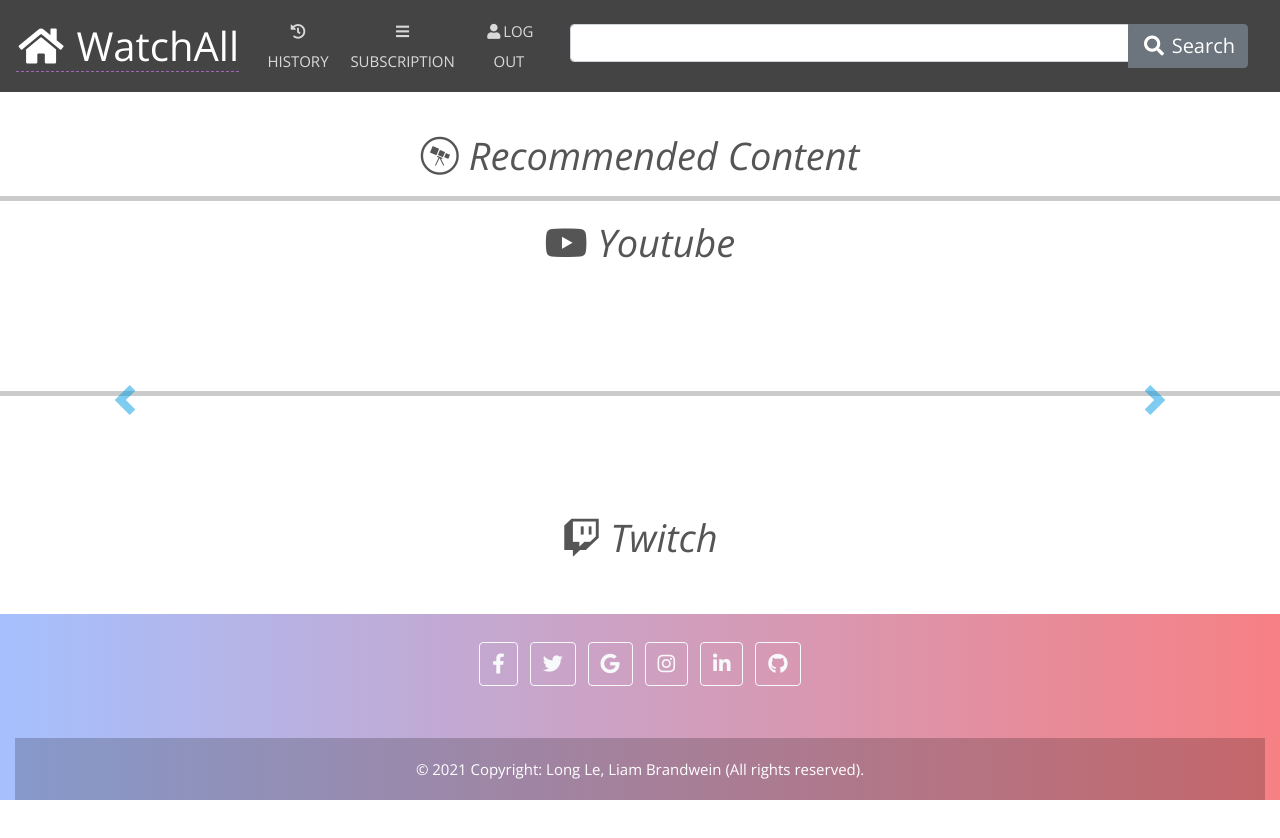
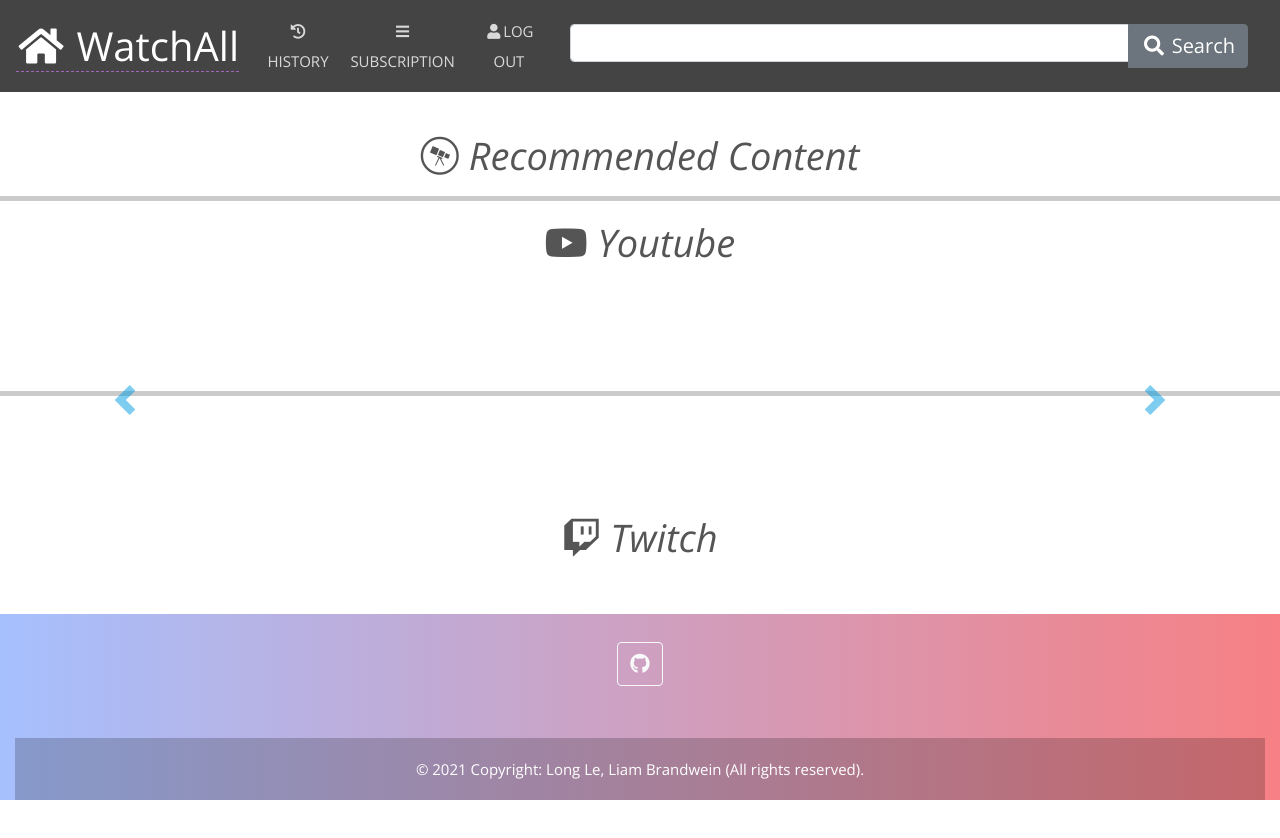
Before and after one commit to liambrandwein/cs326-final-alpha, a website with bundled scripts: page src/index.html in a window 1280 px wide. Shown: the top 838 px of the page. Built offline with nearby package versions, Linux system fonts and the light colour scheme; files whose address does not match are found by name.

Commit message:
remove rickroll

```diff
--- a/src/footer.html
+++ b/src/footer.html
@@ -8,32 +8,32 @@
         <!-- Section: Social media -->
         <section class="mb-4">
             <!-- Facebook -->
-            <a class="btn btn-outline-light btn-floating m-1"
+            <!-- <a class="btn btn-outline-light btn-floating m-1"
                 href="https://www.youtube.com/watch?v=dQw4w9WgXcQ&ab_channel=RickAstley" role="button"><i
-                    class="fab fa-facebook-f"></i></a>
+                    class="fab fa-facebook-f"></i></a> -->
 
             <!-- Twitter -->
-            <a class="btn btn-outline-light btn-floating m-1"
+            <!-- <a class="btn btn-outline-light btn-floating m-1"
                 href="https://www.youtube.com/watch?v=dQw4w9WgXcQ&ab_channel=RickAstley" role="button"><i
-                    class="fab fa-twitter"></i></a>
+                    class="fab fa-twitter"></i></a> -->
 
             <!-- Google -->
-            <a class="btn btn-outline-light btn-floating m-1"
+            <!-- <a class="btn btn-outline-light btn-floating m-1"
                 href="https://www.youtube.com/watch?v=dQw4w9WgXcQ&ab_channel=RickAstley" role="button"><i
-                    class="fab fa-google"></i></a>
+                    class="fab fa-google"></i></a> -->
 
             <!-- Instagram -->
-            <a class="btn btn-outline-light btn-floating m-1"
+            <!-- <a class="btn btn-outline-light btn-floating m-1"
                 href="https://www.youtube.com/watch?v=dQw4w9WgXcQ&ab_channel=RickAstley" role="button"><i
-                    class="fab fa-instagram"></i></a>
+                    class="fab fa-instagram"></i></a> -->
 
             <!-- Linkedin -->
-            <a class="btn btn-outline-light btn-floating m-1"
+            <!-- <a class="btn btn-outline-light btn-floating m-1"
                 href="https://www.youtube.com/watch?v=dQw4w9WgXcQ&ab_channel=RickAstley" role="button"><i
-                    class="fab fa-linkedin-in"></i></a>
+                    class="fab fa-linkedin-in"></i></a> -->
 
             <!-- Github -->
-            <a class="btn btn-outline-light btn-floating m-1" href="#!" role="button"><i class="fab fa-github"></i></a>
+            <a class="btn btn-outline-light btn-floating m-1" href="https://github.com/liambrandwein/cs326-final-alpha" role="button"><i class="fab fa-github"></i></a>
         </section>
         <!-- Section: Social media -->
     </div>
```
